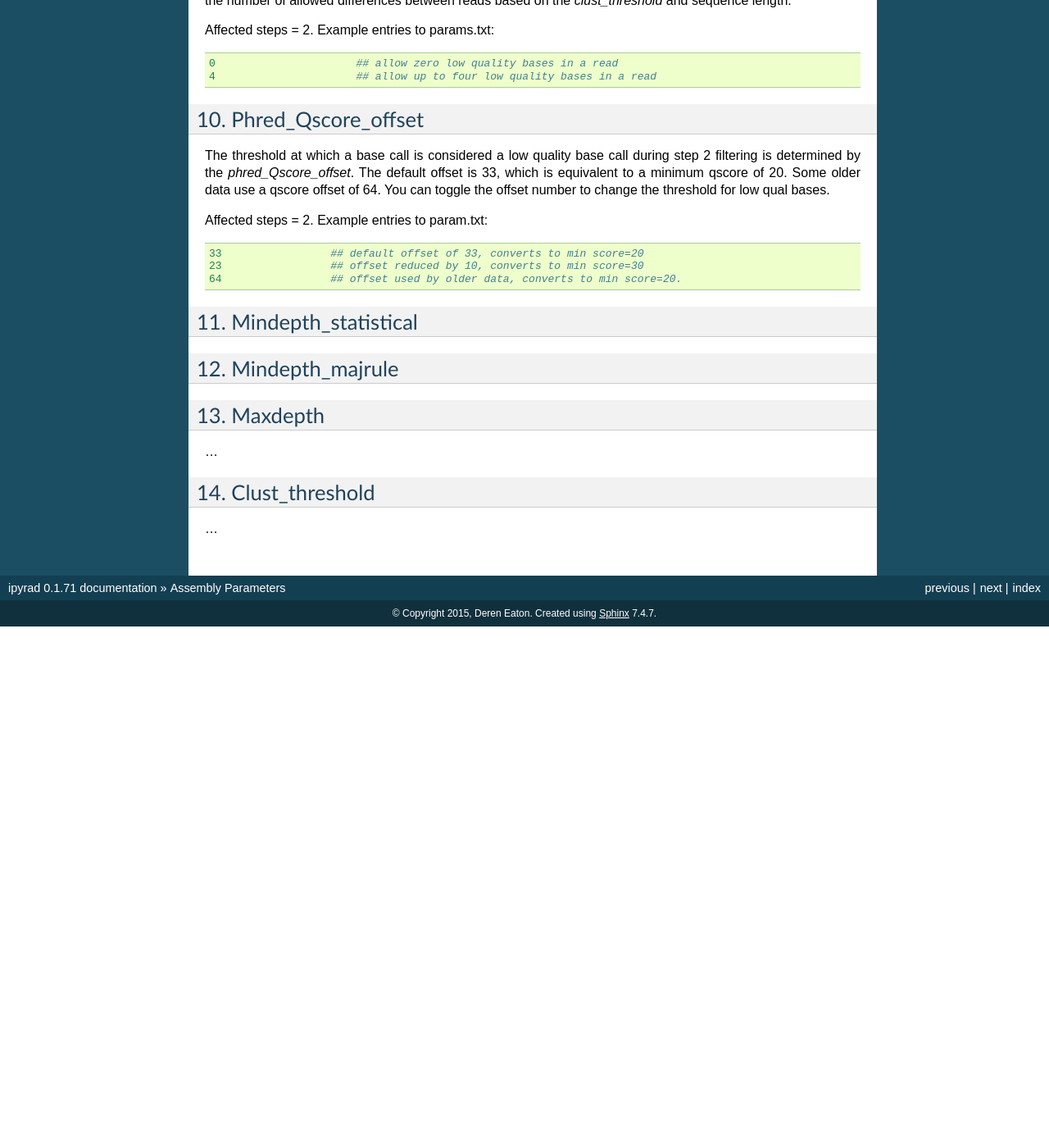
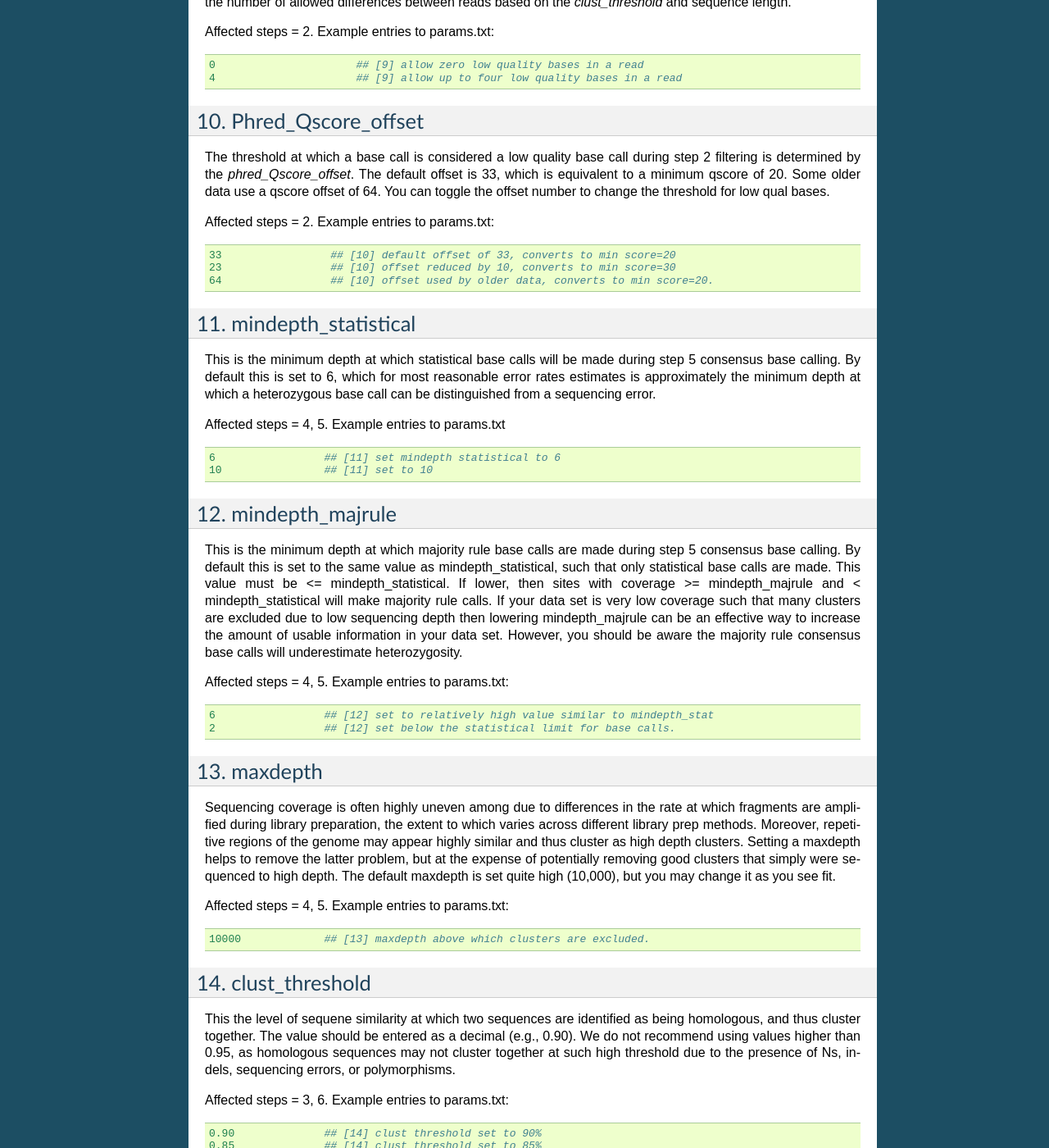
Before and after one commit to dereneaton/ipyrad, a Sphinx documentation site: the page built from docs/parameters.rst, in a window 1280 px wide and 1400 px high, scrolled down 3534 px. Shown: the whole window at 82% size. Built offline with Sphinx 7.4.7, drawn with Linux system fonts in a browser that asks for light colours; pages that are not in the unit, such as notebooks, are missing from menus; the version number is read from the project's files by our own code; before the commit the page ends 4298 px from its top, so only the background shows below that; some of the changed text lies outside the part shown.

Commit message:
docs update

```diff
--- a/docs/parameters.rst
+++ b/docs/parameters.rst
@@ -18,6 +18,7 @@ of parameter settings is one of the main features of ipyrad_.
 Below is an explanation of each parameter setting, the steps of the assembly
 that it effects, and example entries for the parameter into a params.txt file.
 
+
 .. _assembly_name:
 
 0. Assembly name
@@ -27,9 +28,10 @@ unique identifier for the assembly, meaning the set of parameters you are using
 for the current data set. When I assemble multiple data with different parameter
 combinations I usually either name them consecutively (e.g., data1, data2), or
 with names indicating their parameter combinations (e.g., data_clust90,
-data_clust85). The Assembly name cannot be changed after an Assembly is created,
-but a new Assembly with a different name can be created by copying (branching)
-the Assembly (see :ref:`branching workflow<branching_workflow>`).
+data_clust85). The Assembly name cannot be changed after an Assembly is created
+with the ``-n`` flag, but a new Assembly with a different name can be created
+by copying (branching) the Assembly
+(see :ref:`branching workflow<branching_workflow>`).
 
 Affected steps: 1-7
 
@@ -265,8 +267,8 @@ Affected steps = 2. Example entries to params.txt:
 
 .. code-block:: bash
 
-    0                      ## allow zero low quality bases in a read
-    4                      ## allow up to four low quality bases in a read
+    0                      ## [9] allow zero low quality bases in a read
+    4                      ## [9] allow up to four low quality bases in a read
 
 
 .. _phred_Qscore_offset:
@@ -279,33 +281,137 @@ default offset is 33, which is equivalent to a minimum qscore of 20. Some
 older data use a qscore offset of 64. You can toggle the offset number
 to change the threshold for low qual bases.
 
-Affected steps = 2. Example entries to param.txt:
+Affected steps = 2. Example entries to params.txt:
 
-.. code-block:: bash
+.. parsed-literal::
 
-    33                 ## default offset of 33, converts to min score=20
-    23                 ## offset reduced by 10, converts to min score=30
-    64                 ## offset used by older data, converts to min score=20.
+    33                 ## [10] default offset of 33, converts to min score=20
+    23                 ## [10] offset reduced by 10, converts to min score=30
+    64                 ## [10] offset used by older data, converts to min score=20.
 
 
 .. _mindepth_statistical:
 
-11. Mindepth_statistical
+11. mindepth_statistical
 -------------------------
+This is the minimum depth at which statistical base calls will be made during
+step 5 consensus base calling. By default this is set to 6, which for most
+reasonable error rates estimates is approximately the minimum depth at which a
+heterozygous base call can be distinguished from a sequencing error.
 
+Affected steps = 4, 5. Example entries to params.txt
+
+.. parsed-literal::
+
+    6                 ## [11] set mindepth statistical to 6
+    10                ## [11] set to 10
 
 
 .. _mindepth_majrule:
 
-12. Mindepth_majrule
+12. mindepth_majrule
 ---------------------
+This is the minimum depth at which majority rule base calls are made during
+step 5 consensus base calling. By default this is set to the same value as
+mindepth_statistical, such that only statistical base calls are made. This
+value must be <= mindepth_statistical. If lower, then sites with coverage
+>= mindepth_majrule and < mindepth_statistical will make majority rule calls.
+If your data set is very low coverage such that many clusters are excluded due
+to low sequencing depth then lowering mindepth_majrule can be an effective way
+to increase the amount of usable information in your data set. However, you
+should be aware the majority rule consensus base calls will underestimate
+heterozygosity.
+
+Affected steps = 4, 5. Example entries to params.txt:
+
+.. parsed-literal::
+
+    6                 ## [12] set to relatively high value similar to mindepth_stat
+    2                 ## [12] set below the statistical limit for base calls.
+
 
 .. _maxdepth:
-13. Maxdepth
+13. maxdepth
 -------------
-...
+Sequencing coverage is often highly uneven among due to differences in the
+rate at which fragments are amplified during library preparation, the extent
+to which varies across different library prep methods. Moreover, repetitive
+regions of the genome may appear highly similar and thus cluster as high depth
+clusters. Setting a maxdepth helps to remove the latter problem, but at the
+expense of potentially removing good clusters that simply were sequenced
+to high depth. The default maxdepth is set quite high (10,000), but you may
+change it as you see fit.
+
+Affected steps = 4, 5. Example entries to params.txt:
+
+.. parsed-literal::
+
+    10000             ## [13] maxdepth above which clusters are excluded.
+
+
 
 .. _clust_threshold:
-14. Clust_threshold
+
+14. clust_threshold
 --------------------
-...
+This the level of sequene similarity at which two sequences are identified
+as being homologous, and thus cluster together. The value should be entered
+as a decimal (e.g., 0.90). We do not recommend using values higher than 0.95,
+as homologous sequences may not cluster together at such high threshold due
+to the presence of Ns, indels, sequencing errors, or polymorphisms.
+
+Affected steps = 3, 6. Example entries to params.txt:
+
+.. parsed-literal::
+
+    0.90              ## [14] clust threshold set to 90%
+    0.85              ## [14] clust threshold set to 85%
+
+
+.. _max_barcodes_mismatch:
+
+15. max_barcodes_mismatch
+---------------
+The maximum number of allowed mismatches between the barcodes in the barcodes
+file and those found in the sequenced reads. Default is 1. Barcodes usually differ
+by a minimum of 2 bases, so I would not generally recommend using a value >2.
+
+Affected steps = 1. Example entries to params.txt:
+
+.. parsed-literal::
+
+    0              ## [15] allow no mismatches
+    1              ## [15] allow 1 mismatched base
+
+
+.. _filter_adapters:
+
+16. filter_adapters
+--------------------
+Depending on the fidelity of the size selection procedure implemented during
+library preparation there are usually at least some proportion of sequences
+in which the read length is longer than the actual DNA fragment, such that the
+primer/adapter sequence ends up in the read. This can be a problem and should
+be filtered out. It occurs more commonly in double-digest data sets that use
+a common cutter, and can be espeically problematic for gbs data sets, in
+which short fragments are sequenced from either end.
+If filter_adapters is set to 0 then no check is performed for sequence adapters.
+If it is set to 1 then step 2 performs a fuzzy check for the reverse
+complement match of the cut site followed by the beginning of the adapter
+sequence. If it is set to 2 is performs an even fuzzier match to catch
+adapters even if there are sequencing errors or Ns in them, but has a higher
+rate of false positive matches.
+
+Affected steps = 2. Example entries to params.txt:
+
+.. parsed-literal::
+
+    0                ## [16] No adapter filtering
+    1                ## [16] filter for adapters
+    2                ## [16] strict filter for adapters
+
+
+.. _filter_min_trim_len:
+
+17. filter_min_trim_len
+------------------------
```
Also changed, not shown: other parts of docs/parameters.rst (+4 -4 lines), docs/API.rst (+8 -0 lines), docs/tutorial_advanced_cli.rst (+9 -12 lines), params-data1.txt (deleted, +0 -32 lines).
